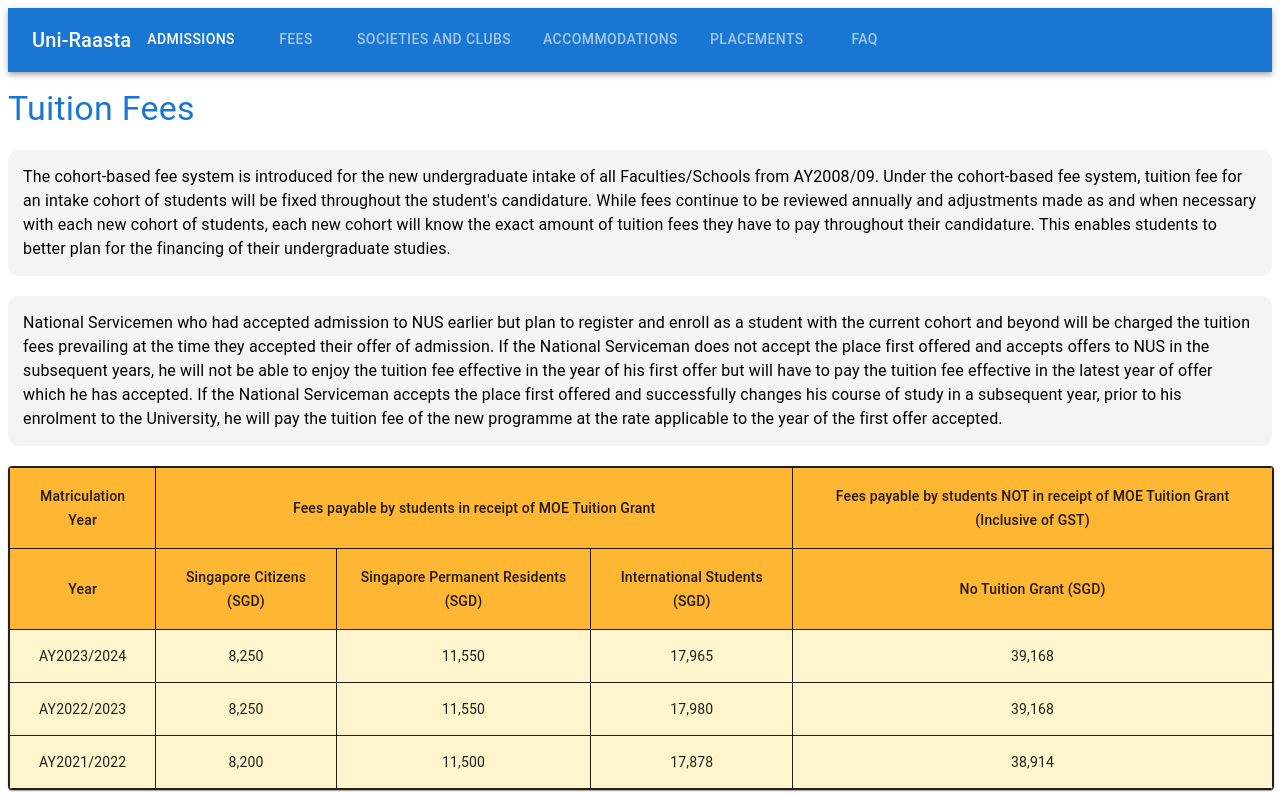
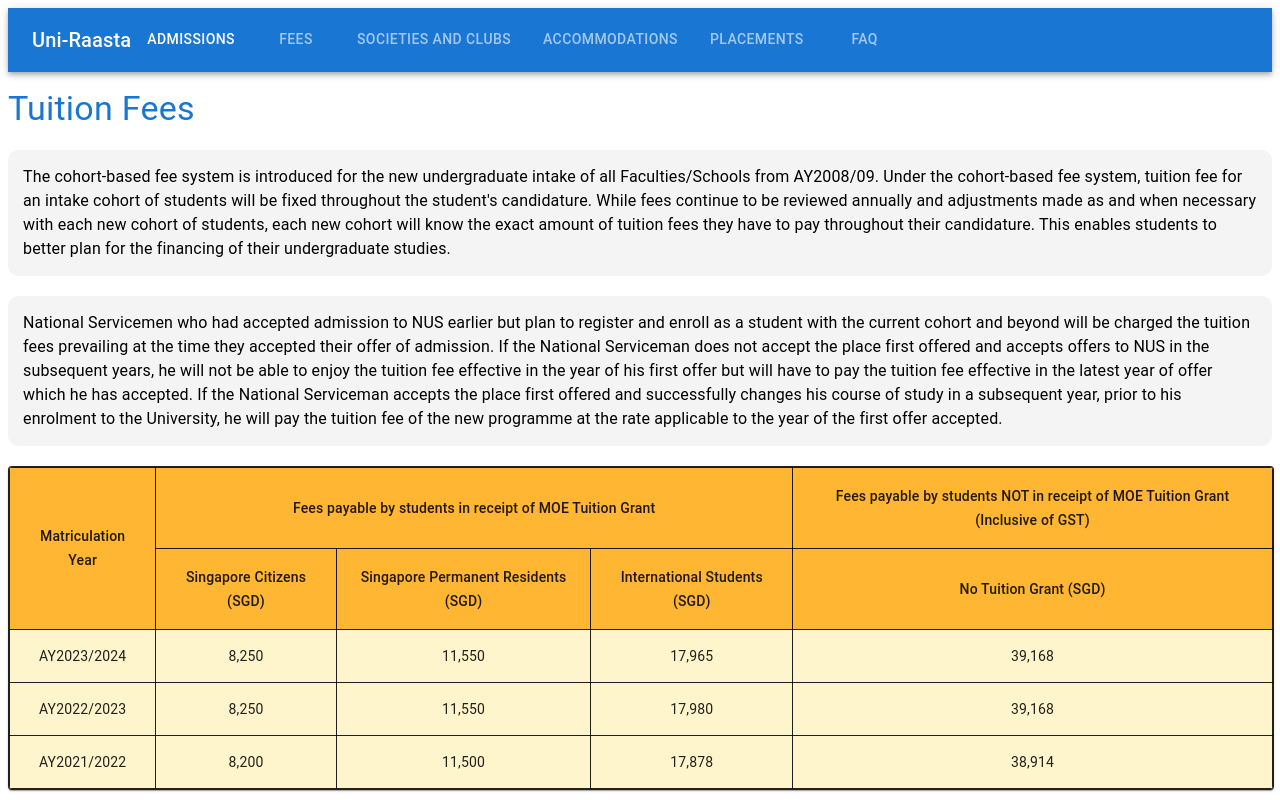
Before and after one commit to auhc99/uni-raasta, a React (Create React App) app in the folder uni-raasta/: page /fees in a window 1280 px wide. Shown: the top 800 px of the page. Built offline with nearby package versions, Linux system fonts and the light colour scheme.

Commit message:
Removed redundant cell in Tuition Fees table

```diff
--- a/uni-raasta/src/FeesPage.js
+++ b/uni-raasta/src/FeesPage.js
@@ -130,7 +130,7 @@ const FeesPage = () => {
         <Table sx={{ minWidth: 700 }} aria-label="tuition fees table">
           <TableHead sx={tableHeaderStyle}>
             <TableRow sx={{ border: 1 }}>
-              <TableCell align="center" colSpan={1} sx={{ border: 1 }}>
+              <TableCell align="center" colSpan={1} rowSpan={2} sx={{ border: 1 }}>
                 Matriculation Year
               </TableCell>
               <TableCell align="center" colSpan={3} sx={{ border: 1 }}>
@@ -141,9 +141,6 @@ const FeesPage = () => {
               </TableCell>
             </TableRow>
             <TableRow sx={{ border: 1 }}>
-              <TableCell align="center" sx={{ border: 1 }}>
-                Year
-              </TableCell>
               <TableCell align="center" sx={{ border: 1 }}>
                 Singapore Citizens (SGD)
               </TableCell>
```
